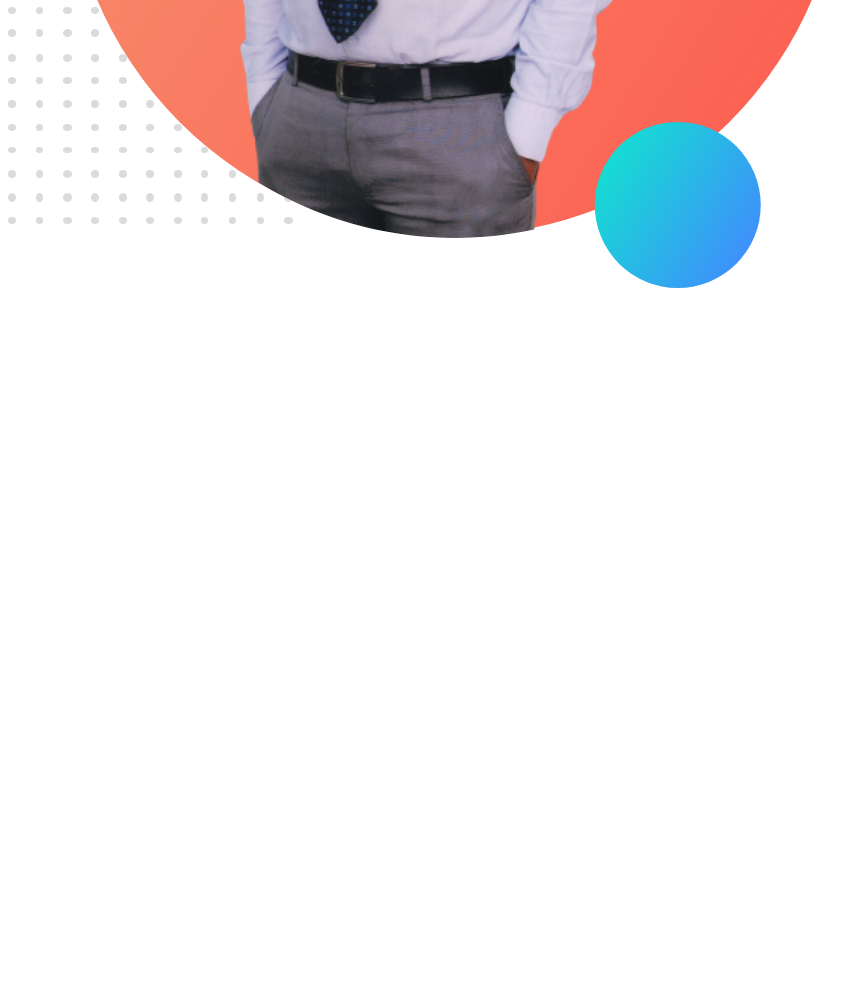
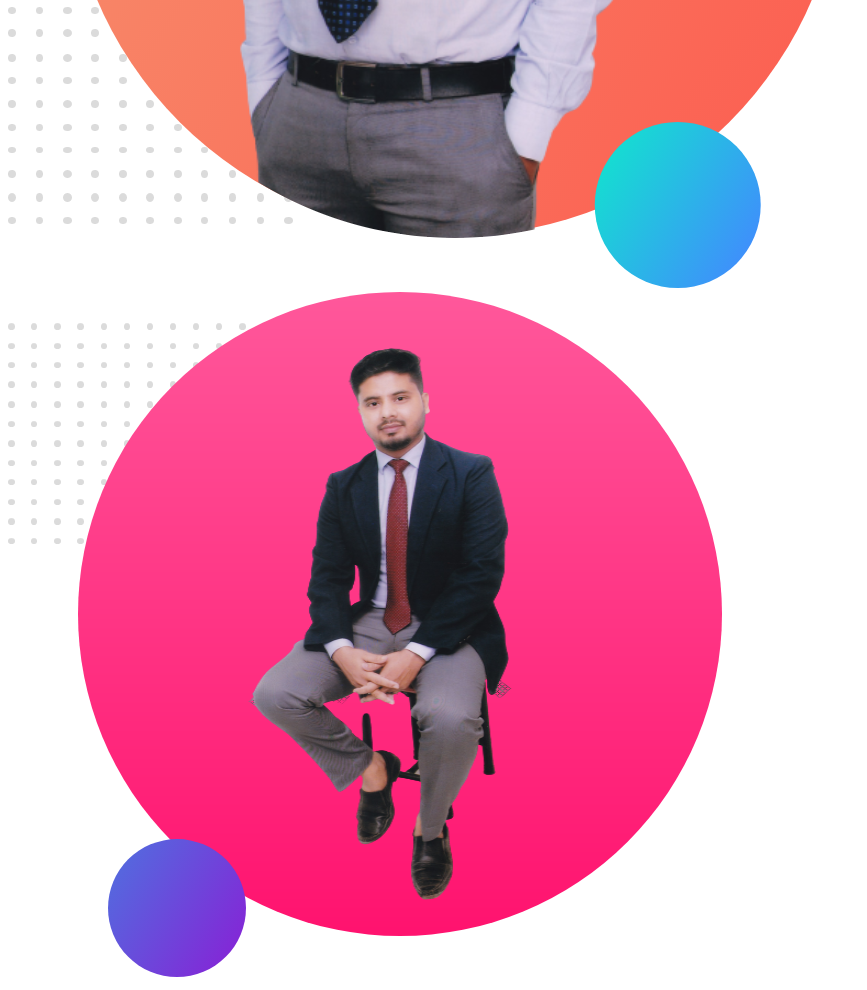
Before and after one commit to abutaiab2021/test-project, a plain HTML site: page index.html in a window 1280 px wide. Shown: the part 767-1757 px from the top of the page, without its empty margins (0-867 px from the left). Before the commit the page ends 1067 px from the top, so only its background shows below. Drawn offline with Linux system fonts and the light colour scheme.

Commit message:
added  new image

```diff
--- a/index.html
+++ b/index.html
@@ -13,5 +13,6 @@
         <p>Lorem ipsum dolor sit amet consectetur adipisicing elit. Magni odio corporis ad cum reprehenderit, culpa dolor sapiente doloribus? Laboriosam ullam ratione amet autem commodi error doloribus minima ducimus officiis saepe, eum ex. Labore dolor laudantium ipsum numquam laboriosam, magni quod quisquam, quo delectus mollitia, asperiores recusandae inventore rem! Natus non, distinctio ex, at obcaecati fugit expedita atque aspernatur quam possimus perferendis minima nam, veniam qui quidem autem error praesentium sunt voluptatem deserunt aut id a! Consectetur aspernatur pariatur animi eveniet corporis. Maxime est, libero ipsam molestiae rerum modi unde quam explicabo veniam, animi eligendi et porro, aliquam pariatur quis magnam?</p>
     </div>
     <img src="images/my-taiab.png" alt="">
+    <img src="images/my-taiab2.png" alt="">
 </body>
 </html>
```
